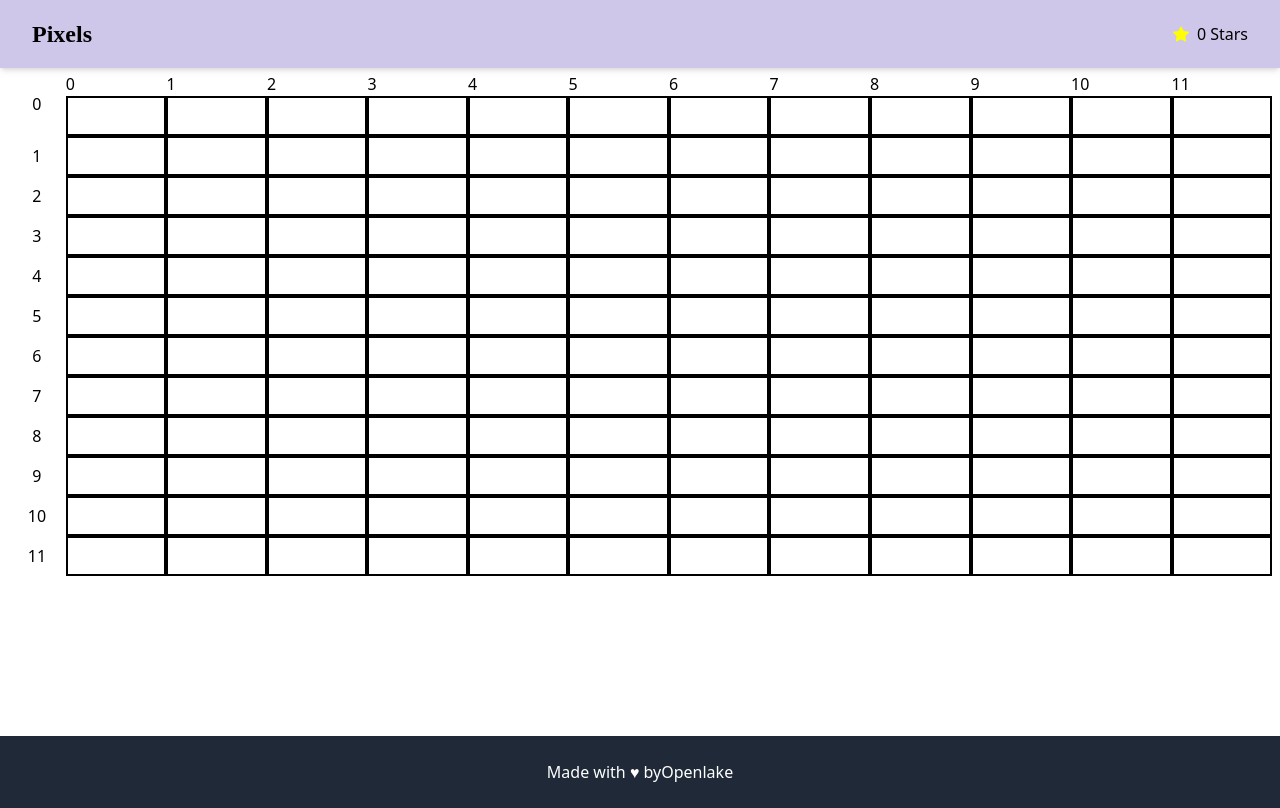
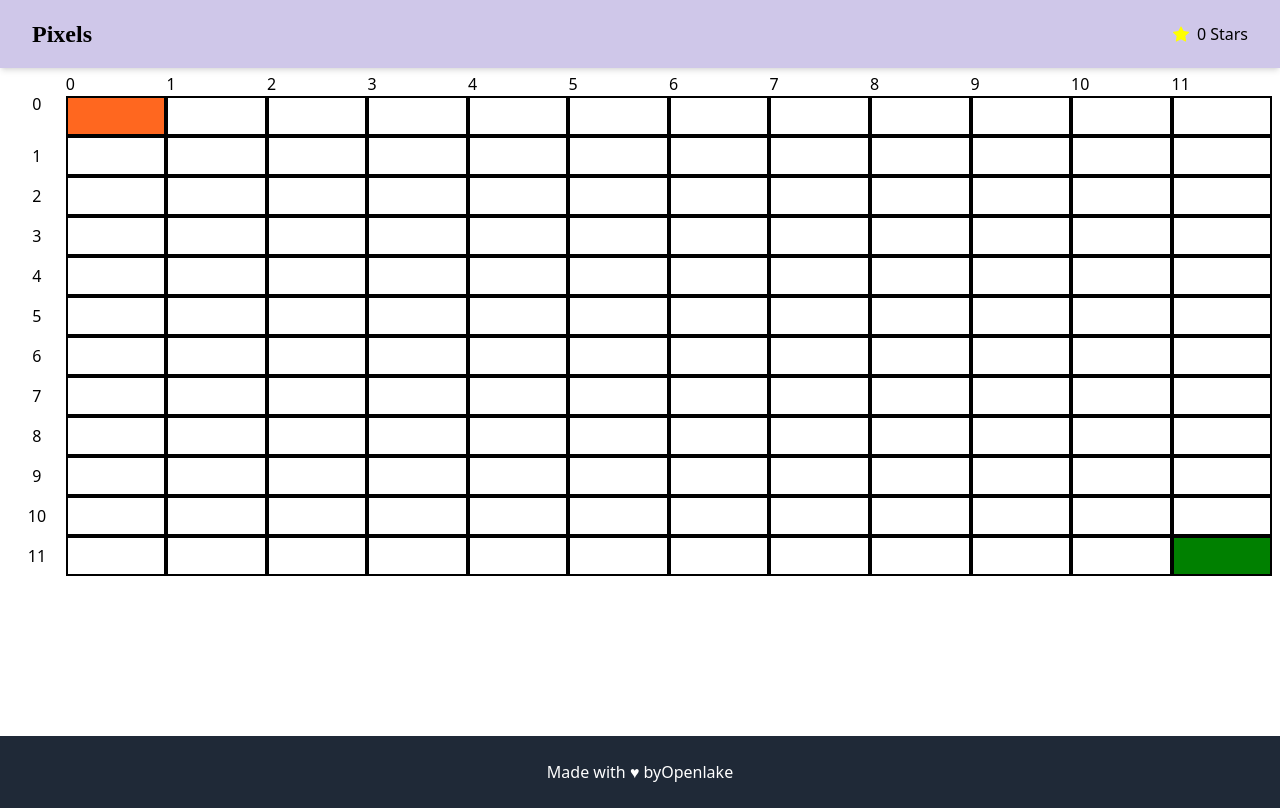
Before and after one commit to OpenLake/PixOss, a React (Vite) app: page / in a window 1280 px wide. Built offline with nearby package versions, Linux system fonts and the light colour scheme; no server answers; a web font is replaced by a local one.

Commit message:
fixed colors

```diff
--- a/src/components/Grid/Grid.tsx
+++ b/src/components/Grid/Grid.tsx
@@ -37,7 +37,12 @@ function Grid() {
                 <div
                   key={Math.floor(Math.random() * 100000)}
                   className={`pixel grow  min-h-[40px] border-2 border-black`}
-                  style={{ backgroundColor: pixel.color }}
+                  style={{
+                    backgroundColor:
+                      pixel.color === 'saffron'
+                        ? 'var(--color-saffron)'
+                        : pixel.color,
+                  }}
                   onClick={() => openModal(pixel)}
                 ></div>
               </div>
--- a/src/data/pixel.ts
+++ b/src/data/pixel.ts
@@ -884,10 +884,10 @@ const grid: GridItem[][] = [
       pfp: 'https://upload.wikimedia.org/wikipedia/commons/a/ac/Default_pfp.jpg',
     },
     {
-      color: '',
-      name: '',
-      message: '',
-      pfp: 'https://upload.wikimedia.org/wikipedia/commons/a/ac/Default_pfp.jpg',
+      color: 'green',
+      name: 'Tushar Bansal',
+      message: 'Trust nobody',
+      pfp: 'https://avatars.githubusercontent.com/u/104081946?v=4',
     },
   ],
 ];
```
